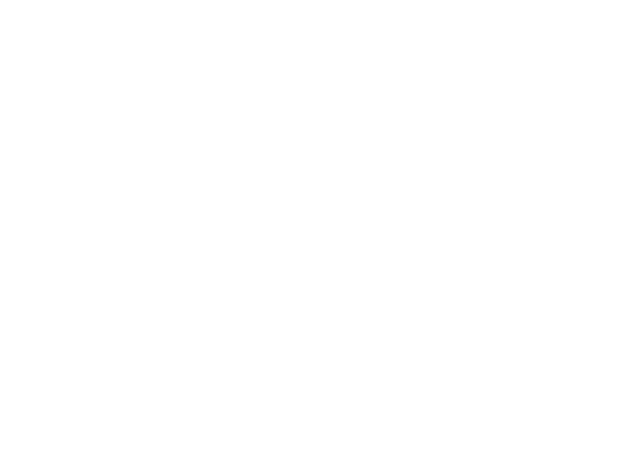
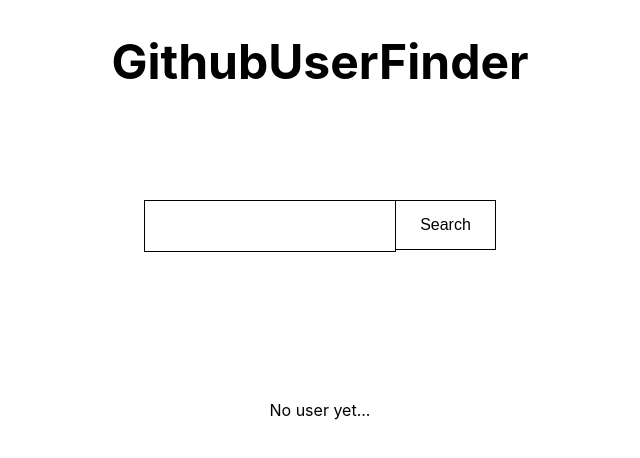
Before and after one commit to 3ndrius/Code, a React (Create React App) app: page / in a window 1280 px wide. Shown: the top 458 px of the page, without its empty margins (320-960 px from the left). Built offline with nearby package versions, Linux system fonts and the light colour scheme.

Commit message:
Adding first draft

```diff
--- a/src/App.js
+++ b/src/App.js
@@ -1,17 +1,103 @@
 import React, { Component } from 'react';
+import styled from 'styled-components'
 
+
+const Wrap = styled.div`
+    max-width:1200px;
+    min-height:200px;
+    margin:0 auto;
+    display:flex;
+    justify-content:center;
+
+`;
+
+const SearchBox = styled.input`
+  height:50px;
+  width:250px;
+  padding:0;
+  margin:0;
+  border:.1px solid black;
+  font-size:1.2em;
+`;
+const Header = styled.h1`
+
+  font-size:3em;
+`;
+const Btn = styled.button`
+  border:1px solid black;
+  border-left:none;
+  height:50px;
+  width:100px;
+  cursor:pointer;
+  background:white;
+  font-size:1em;
+
+`;
+const List = styled.ul`
+  list-style-type:none;
+  font-size:1.2em;
+`;
+const Figure = styled.img`
+
+`;
 class App extends Component {
 
   state = {
-    user: 'johndoe',
-    value: ''
+    user: "JohnDoe",
+    value: '',
+    stat: false
   }
 
+  getUser = () => {
+    fetch(`https://api.github.com/users/${this.state.value}`)
+    .then(data => data.json())
+    .then(data =>
+        this.setState({
+        user:data,
+        stat:true,
+        })
+    )
+  }
+  handleChange = (e) => {
+    console.log(e.target.value);
+    this.setState({
+      value: e.target.value
+    })
+  }
+
+
+
   render() {
-    // console.log(this.state.data);
+    console.log(this.state.user.message);
+    const {login,avatar_url, blog, following, followers, gists_url,bio } = this.state.user;
     return (
       <div className="App">
+        <Wrap>
+          <Header>GithubUserFinder</Header>
+        </Wrap>
+        <Wrap>
+          <SearchBox onChange={this.handleChange} value={this.state.value}/>
+          <Btn onClick={this.getUser}>Search</Btn>
+        </Wrap>
+        <Wrap>
 
+          {
+          ( this.state.user.message) ? this.state.user.message :
+            this.state.stat ?
+            <List>
+              <li><span>Login: </span> {login}</li>
+              <li><span>Blog_url: </span>{blog ? blog : "Not fill"}</li>
+              <li>{following}</li>
+              <li>{followers}</li>
+              <li>{bio}</li>
+              <li><Figure src={avatar_url} alt="avatar" width="100px" height="auto"/></li>
+            </List>
+            :
+            <span>No user yet...</span>
+
+          }
+
+        </Wrap>
 
       </div>
     );
```
